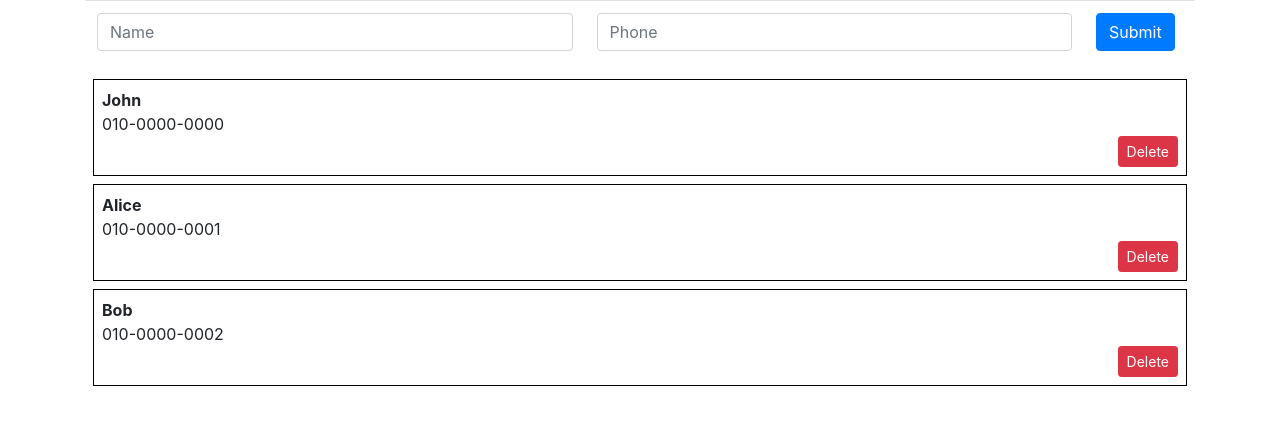
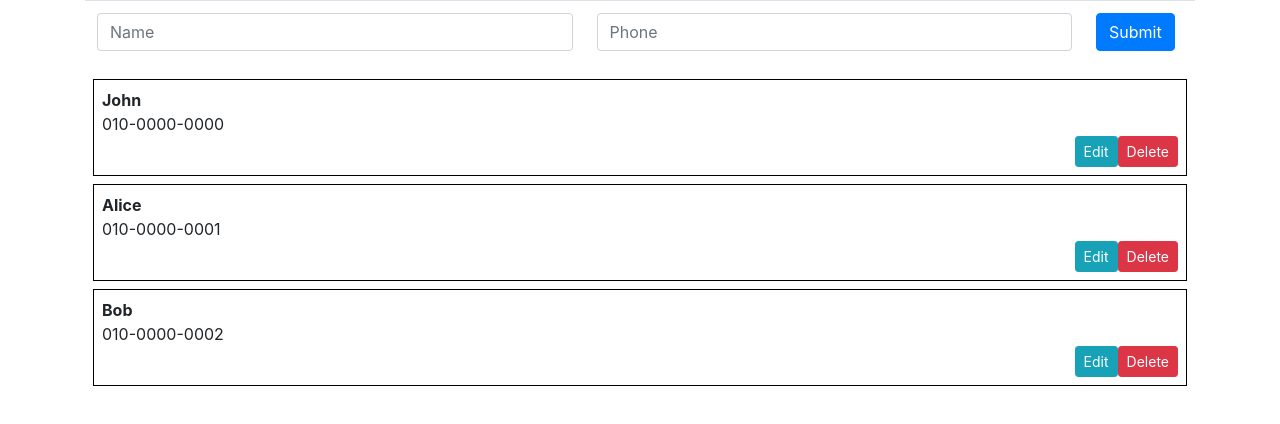
Before and after one commit to lamiru/phone-book, a React (Create React App) app: page / in a window 1280 px wide. Shown: the top 424 px of the page. Built offline with nearby package versions, Linux system fonts and the light colour scheme.

Commit message:
add edit button

```diff
--- a/src/App.js
+++ b/src/App.js
@@ -37,11 +37,22 @@ export default class App extends Component {
       )
     })
   }
+  handleUpdate = (new_info) => {
+    this.setState({
+      infos: this.state.infos.map(
+        info => (new_info.id === info.id) ? new_info : info
+      )
+    })
+  }
   render() {
     return (
       <div className="container">
         <PhoneForm onCreate={this.handleCreate} />
-        <PhoneInfoList infos={this.state.infos} onRemove={this.handleRemove} />
+        <PhoneInfoList
+          infos={this.state.infos}
+          onRemove={this.handleRemove}
+          onUpdate={this.handleUpdate}
+        />
       </div>
     )
   }
--- a/src/components/PhoneInfo.jsx
+++ b/src/components/PhoneInfo.jsx
@@ -1,21 +1,54 @@
 import React, { Component } from 'react'
 
 export default class PhoneInfo extends Component {
+  state = {
+    editing: false,
+    id: this.props.info.id,
+    name: this.props.info.name,
+    phone: this.props.info.phone
+  }
   handleRemove = () => {
     this.props.onRemove(this.props.info.id)
   }
+  handleChange = (e) => {
+    this.setState({
+      [e.target.name]: e.target.value
+    })
+  }
+  handleUpdate = () => {
+    if (this.state.editing) {
+      this.props.onUpdate(this.state)
+    }
+    this.setState({
+      editing: !this.state.editing
+    })
+  }
   render() {
-    const { name, phone } = this.props.info
+    const { name, phone } = this.state
     const style = {
       border: '1px solid black',
       padding: '8px',
       margin: '8px'
     }
+    if (this.state.editing) {
+      return (
+        <div style={style}>
+          <div><input className="form-control input-sm" onChange={this.handleChange} value={name} name="name" /></div>
+          <div><input className="form-control input-sm" onChange={this.handleChange} value={phone} name="phone" /></div>
+          <div className="float-right">
+            <button onClick={this.handleUpdate} className="btn btn-sm btn-info">Save</button>
+            <button onClick={this.handleRemove} className="btn btn-sm btn-danger">Delete</button>
+          </div>
+          <div className="clearfix"></div>
+        </div>
+      )
+    } else {
       return (
         <div style={style}>
           <div><b>{name}</b></div>
           <div>{phone}</div>
           <div className="float-right">
+            <button onClick={this.handleUpdate} className="btn btn-sm btn-info">Edit</button>
             <button onClick={this.handleRemove} className="btn btn-sm btn-danger">Delete</button>
           </div>
           <div className="clearfix"></div>
@@ -23,3 +56,4 @@ export default class PhoneInfo extends Component {
       )
     }
   }
+}
--- a/src/components/PhoneInfoList.jsx
+++ b/src/components/PhoneInfoList.jsx
@@ -3,9 +3,9 @@ import PhoneInfo from './PhoneInfo'
 
 export default class PhoneInfoList extends Component {
   render() {
-    const { onRemove } = this.props
+    const { onRemove, onUpdate } = this.props
     const list = this.props.infos.map(
-      info => (<PhoneInfo key={info.id} info={info} onRemove={onRemove} />)
+      info => (<PhoneInfo key={info.id} info={info} onRemove={onRemove} onUpdate={onUpdate} />)
     )
     return (
       <div>
```
Lines whose indentation alone changed are shown as unchanged.
